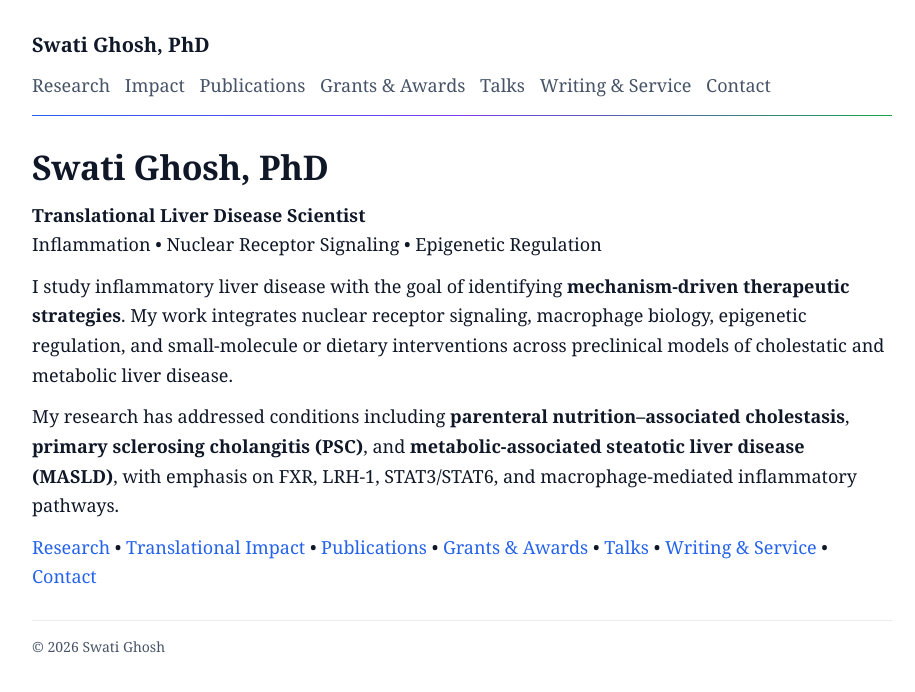
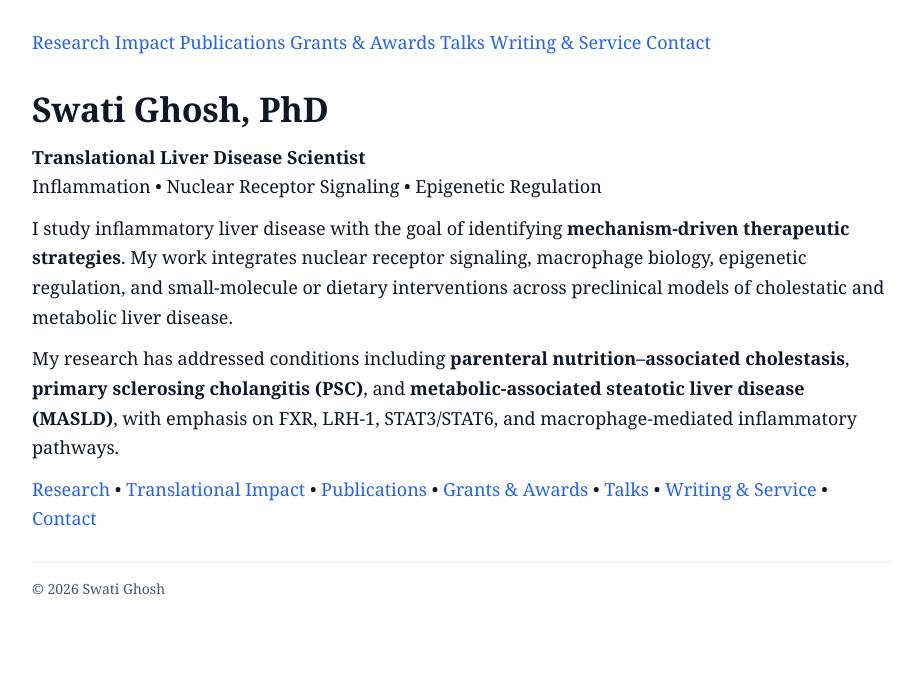
Before and after one commit to piousbala/Swati-Website, a Jekyll site: the page built from index.md, in a window 1280 px wide. Shown: the top 692 px of the page, without its empty margins (178-1093 px from the left). Built offline with Jekyll 4.4.1, drawn with Linux system fonts in a browser that asks for light colours; our own code applies the rules of GitHub Pages for plain Markdown files.

Commit message:
Update nav.html

```diff
--- a/_includes/nav.html
+++ b/_includes/nav.html
@@ -1,8 +1,3 @@
-<nav class="nav">
-  <div class="nav-title">
-    <a href="{{ '/' | relative_url }}">Swati Ghosh, PhD</a>
-  </div>
-  <div class="nav-links">
 <a href="{{ '/research' | relative_url }}">Research</a>
 <a href="{{ '/impact' | relative_url }}">Impact</a>
 <a href="{{ '/publications' | relative_url }}">Publications</a>
@@ -10,5 +5,3 @@
 <a href="{{ '/talks' | relative_url }}">Talks</a>
 <a href="{{ '/writing-service' | relative_url }}">Writing & Service</a>
 <a href="{{ '/contact' | relative_url }}">Contact</a>
-  </div>
-</nav>
```
Lines whose indentation alone changed are shown as unchanged.
